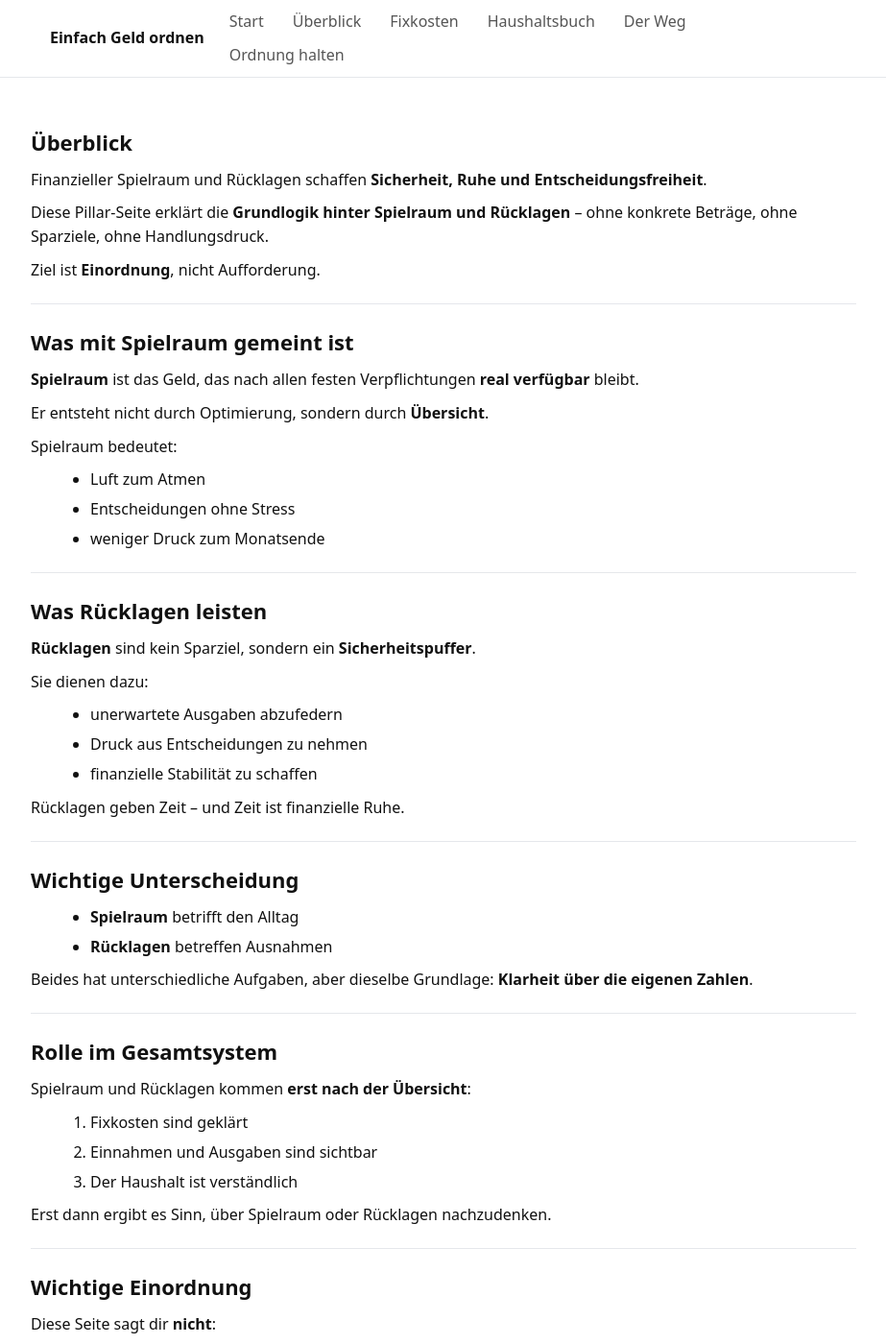
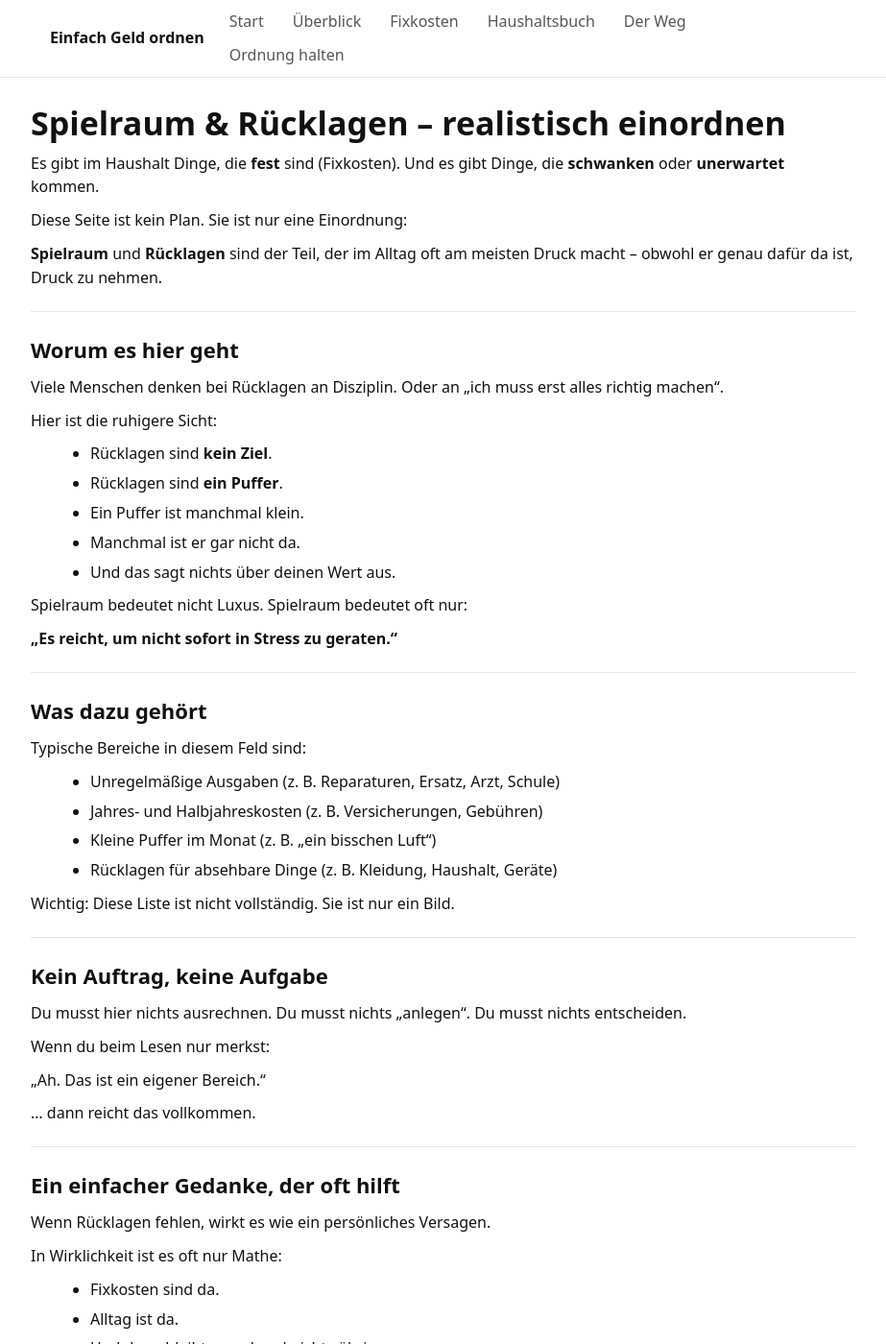
Before and after one commit to gluecklich-tools/einfach-geld-ordnen, a Jekyll site: the page built from pillar/spielraum-ruecklagen.md, in a window 1280 px wide and 1400 px high. Shown: the whole window at 96% size, without its empty margins (178-1101 px from the left). Built offline with Jekyll 4.4.1, drawn with Linux system fonts in a browser that asks for light colours; some of the changed text lies outside the part shown.

Commit message:
Full replacement / Clone-Replace: gitignore BOM fix + new pillar spielraum-ruecklagen (A# v###)

```diff
--- a/pillar/spielraum-ruecklagen.md
+++ b/pillar/spielraum-ruecklagen.md
@@ -1,105 +1,109 @@
 ---
 layout: default
-title: "Spielraum & Rücklagen - Sicherheit ohne Druck"
+title: "Spielraum & Rücklagen – realistisch einordnen"
 permalink: /pillar/spielraum-ruecklagen.html
+nav_group: pillar
+nav_order: 50
 ---
 
-## Überblick
+# Spielraum & Rücklagen – realistisch einordnen
 
-Finanzieller Spielraum und Rücklagen schaffen
-**Sicherheit, Ruhe und Entscheidungsfreiheit**.
+Es gibt im Haushalt Dinge, die **fest** sind (Fixkosten).
+Und es gibt Dinge, die **schwanken** oder **unerwartet** kommen.
 
-Diese Pillar-Seite erklärt die **Grundlogik hinter Spielraum und Rücklagen** –
-ohne konkrete Beträge, ohne Sparziele, ohne Handlungsdruck.
+Diese Seite ist kein Plan.
+Sie ist nur eine Einordnung:
 
-Ziel ist **Einordnung**, nicht Aufforderung.
+**Spielraum** und **Rücklagen** sind der Teil,
+der im Alltag oft am meisten Druck macht – obwohl er genau dafür da ist, Druck zu nehmen.
 
 ---
 
-## Was mit Spielraum gemeint ist
+## Worum es hier geht
 
-**Spielraum** ist das Geld,
-das nach allen festen Verpflichtungen
-**real verfügbar** bleibt.
+Viele Menschen denken bei Rücklagen an Disziplin.
+Oder an „ich muss erst alles richtig machen“.
 
-Er entsteht nicht durch Optimierung,
-sondern durch **Übersicht**.
+Hier ist die ruhigere Sicht:
 
-Spielraum bedeutet:
+- Rücklagen sind **kein Ziel**.
+- Rücklagen sind **ein Puffer**.
+- Ein Puffer ist manchmal klein.
+- Manchmal ist er gar nicht da.
+- Und das sagt nichts über deinen Wert aus.
 
-- Luft zum Atmen
-- Entscheidungen ohne Stress
-- weniger Druck zum Monatsende
+Spielraum bedeutet nicht Luxus.
+Spielraum bedeutet oft nur:
+
+**„Es reicht, um nicht sofort in Stress zu geraten.“**
 
 ---
 
-## Was Rücklagen leisten
+## Was dazu gehört
 
-**Rücklagen** sind kein Sparziel,
-sondern ein **Sicherheitspuffer**.
+Typische Bereiche in diesem Feld sind:
 
-Sie dienen dazu:
+- Unregelmäßige Ausgaben (z. B. Reparaturen, Ersatz, Arzt, Schule)
+- Jahres- und Halbjahreskosten (z. B. Versicherungen, Gebühren)
+- Kleine Puffer im Monat (z. B. „ein bisschen Luft“)
+- Rücklagen für absehbare Dinge (z. B. Kleidung, Haushalt, Geräte)
 
-- unerwartete Ausgaben abzufedern
-- Druck aus Entscheidungen zu nehmen
-- finanzielle Stabilität zu schaffen
-
-Rücklagen geben Zeit –
-und Zeit ist finanzielle Ruhe.
+Wichtig:
+Diese Liste ist nicht vollständig.
+Sie ist nur ein Bild.
 
 ---
 
-## Wichtige Unterscheidung
+## Kein Auftrag, keine Aufgabe
 
-- **Spielraum** betrifft den Alltag
-- **Rücklagen** betreffen Ausnahmen
+Du musst hier nichts ausrechnen.
+Du musst nichts „anlegen“.
+Du musst nichts entscheiden.
 
-Beides hat unterschiedliche Aufgaben,
-aber dieselbe Grundlage:
-**Klarheit über die eigenen Zahlen**.
+Wenn du beim Lesen nur merkst:
+
+„Ah. Das ist ein eigener Bereich.“
+
+… dann reicht das vollkommen.
 
 ---
 
-## Rolle im Gesamtsystem
+## Ein einfacher Gedanke, der oft hilft
 
-Spielraum und Rücklagen kommen **erst nach der Übersicht**:
+Wenn Rücklagen fehlen, wirkt es wie ein persönliches Versagen.
 
-1. Fixkosten sind geklärt
-2. Einnahmen und Ausgaben sind sichtbar
-3. Der Haushalt ist verständlich
+In Wirklichkeit ist es oft nur Mathe:
 
-Erst dann ergibt es Sinn,
-über Spielraum oder Rücklagen nachzudenken.
+- Fixkosten sind da.
+- Alltag ist da.
+- Und dann bleibt manchmal nichts übrig.
+
+Das ist nicht selten.
+Und es ist nicht „falsch“.
+
+Diese Einordnung kann helfen,
+Druck aus dem Thema zu nehmen,
+bevor man überhaupt etwas verändert.
 
 ---
 
-## Wichtige Einordnung
+## Wie es weitergeht
 
-Diese Seite sagt dir **nicht**:
+Der nächste Schritt zeigt,
+wie man Ordnung **halten** kann,
+ohne ständig nachzuschärfen oder durchzuhalten.
 
-- wie viel du sparen solltest
-- wie groß Rücklagen sein müssen
-- was „richtig“ oder „falsch“ ist
-
-Sie erklärt ausschließlich,
-**warum Spielraum und Rücklagen überhaupt entstehen können**.
+👉 **Weiter zu Ordnung halten**
+[Ordnung halten – ohne Druck]({{ site.baseurl }}/pillar/ordnung-halten.html)
 
 ---
 
-## Von der Einordnung zur Praxis
+Du kannst hier aufhören.
 
-Konkrete, alltagstaugliche Beispiele
-findest du auf der zugehörigen Praxisseite:
+Wenn du magst, findest du unten drei saubere Wege – ohne Umwege.
 
-👉 **[Spielraum & Rücklagen – praktisch einordnen]({{ site.baseurl }}/seiten/spielraum-ruecklagen.html)**
+- [Überblick ohne Zahlen]({{ site.baseurl }}/pillar/haushaltsueberblick.html)
+- [Pillar-Überblick]({{ site.baseurl }}/pillar/index.html)
+- [Praxisübersicht]({{ site.baseurl }}/seiten/index.html)
 
----
-
-## Einordnung im Gesamtkonzept
-
-Diese Seite bildet den **Übergang von Übersicht zu Stabilität**.
-
-Sie schließt die inhaltliche Logik ab
-und bereitet den letzten Schritt vor:
-
-→ **[Ordnung halten]({{ site.baseurl }}/pillar/ordnung-halten.html)**
+**Downloads:** derzeit deaktiviert (Templates noch im Feinschliff. Freischaltung erst bei Switch-ready).
```
Also changed, not shown: 1 other file.
